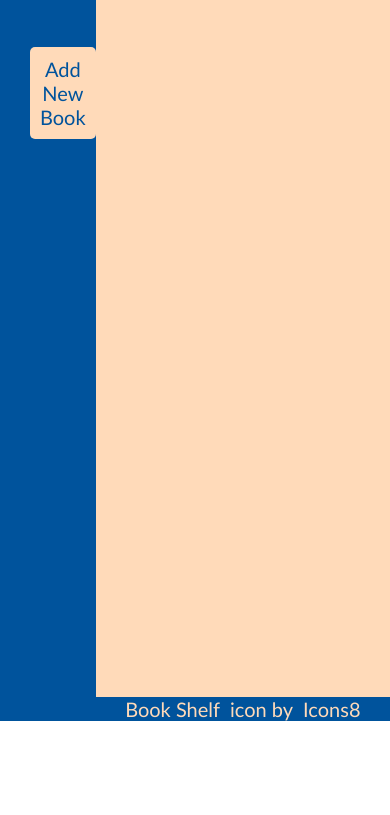
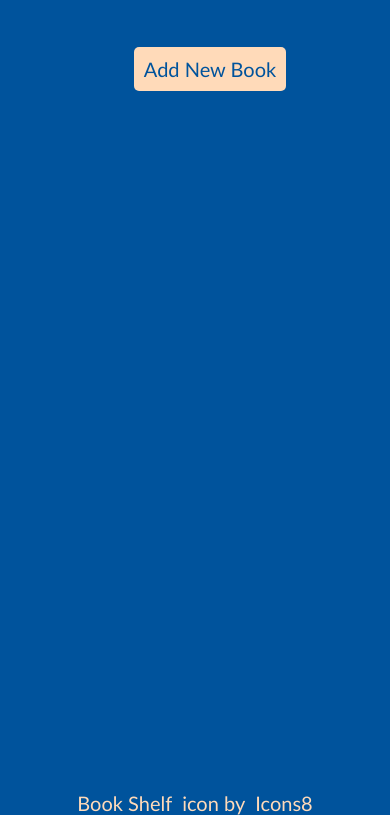
Before and after one commit to AdamsFontil/library, a plain HTML site: page index.html in a window 390 px wide. Shown: the part 103-918 px from the top of the page. Before the commit the page ends 844 px from the top, so only its background shows below. Drawn offline with Linux system fonts and the light colour scheme.

Commit message:
make page responsive

```diff
--- a/index.html
+++ b/index.html
@@ -19,7 +19,7 @@
 
     <div class="page">
         <div id="menu">
-            <div> <button class="bookBtn">Add New Book</button></div>
+         <button class="bookBtn">Add New Book</button>
 
         </div>
         <div class="books">
--- a/style.css
+++ b/style.css
@@ -54,7 +54,13 @@ h1 {
     min-height: 700px;
     background-color: peachpuff;
     color: white;
+    @media (max-width: 768px) {
+      .grid-col {
+        grid-template-columns: repeat(2, 1fr);
+      }
+    }
 }
+
 .books div {
     display: flex;
     justify-items: flex-start;
@@ -67,7 +73,7 @@ h1 {
     border-radius: 10px;
     margin: 20px;
     background-color: #00539CFF;
-    font-size: 25px;
+    font-size: 20px;
     padding: 30px;
     gap: 10px;
 }
@@ -157,3 +163,15 @@ button {
   input:valid {
     border: 2px solid peachpuff;
   }
+
+  @media screen and (max-width: 768px) {
+    .page {
+      display: flex;
+      flex-direction: column;
+      align-items: center;
+    }
+
+    .books {
+      grid-template-columns: 1fr;
+    }
+  }
```
